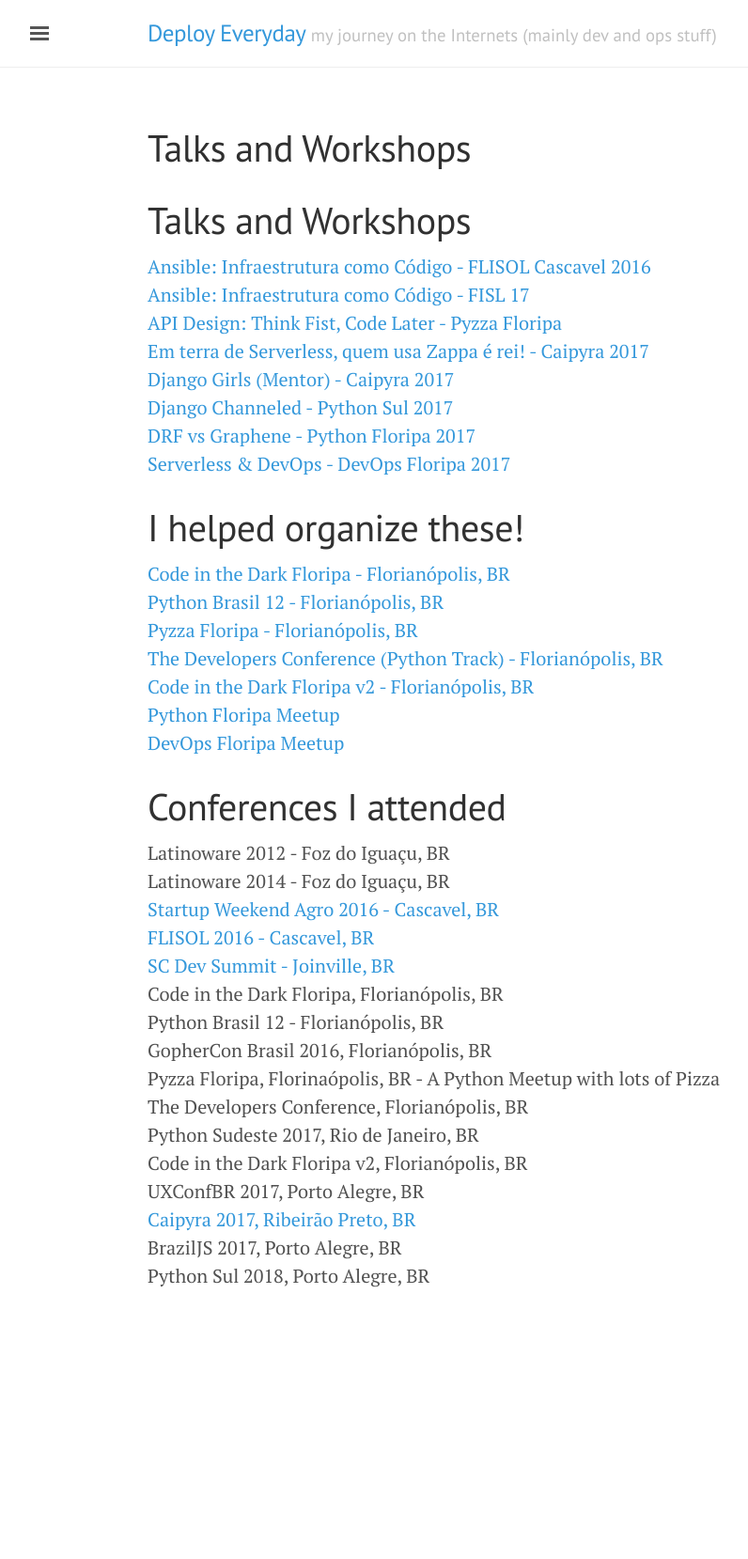
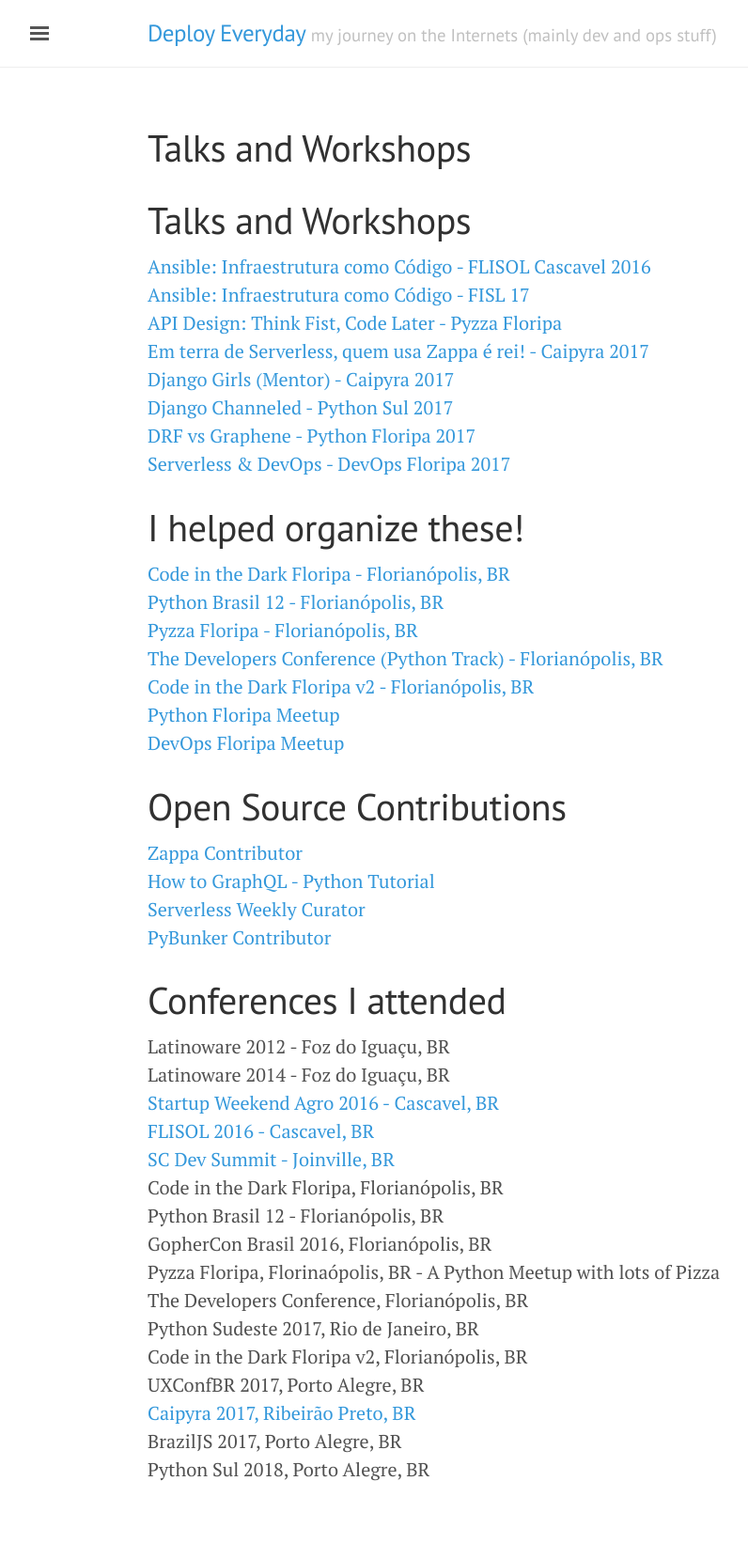
Before and after one commit to jonatasbaldin/jonatasbaldin.github.io, a Jekyll site: the page built from community.md, in a window 1280 px wide. Shown: the whole page at 94% size, without its empty margins (3-799 px from the left). Built offline with Jekyll 4.4.1, drawn with Linux system fonts in a browser that asks for light colours; nearby versions of some CDN libraries; our own code applies the rules of GitHub Pages for plain Markdown files; before the commit the page ends 1453 px from its top, so only the background shows below that.

Commit message:
Add opensource contributions

```diff
--- a/community.md
+++ b/community.md
@@ -22,6 +22,12 @@
 [Python Floripa Meetup](https://www.meetup.com/Floripa-Python-Meetup/)
 [DevOps Floripa Meetup](https://www.meetup.com/DevOps-Florianopolis/)
 
+# Open Source Contributions
+[Zappa Contributor](https://github.com/Miserlou/Zappa)
+[How to GraphQL - Python Tutorial](https://www.howtographql.com/graphql-python/0-introduction/)
+[Serverless Weekly Curator](http://eepurl.com/cUU8sD)
+[PyBunker Contributor](http://www.pybunker.com.br/)
+
 # Conferences I attended
 Latinoware 2012 - Foz do Iguaçu, BR
 Latinoware 2014 - Foz do Iguaçu, BR
```
